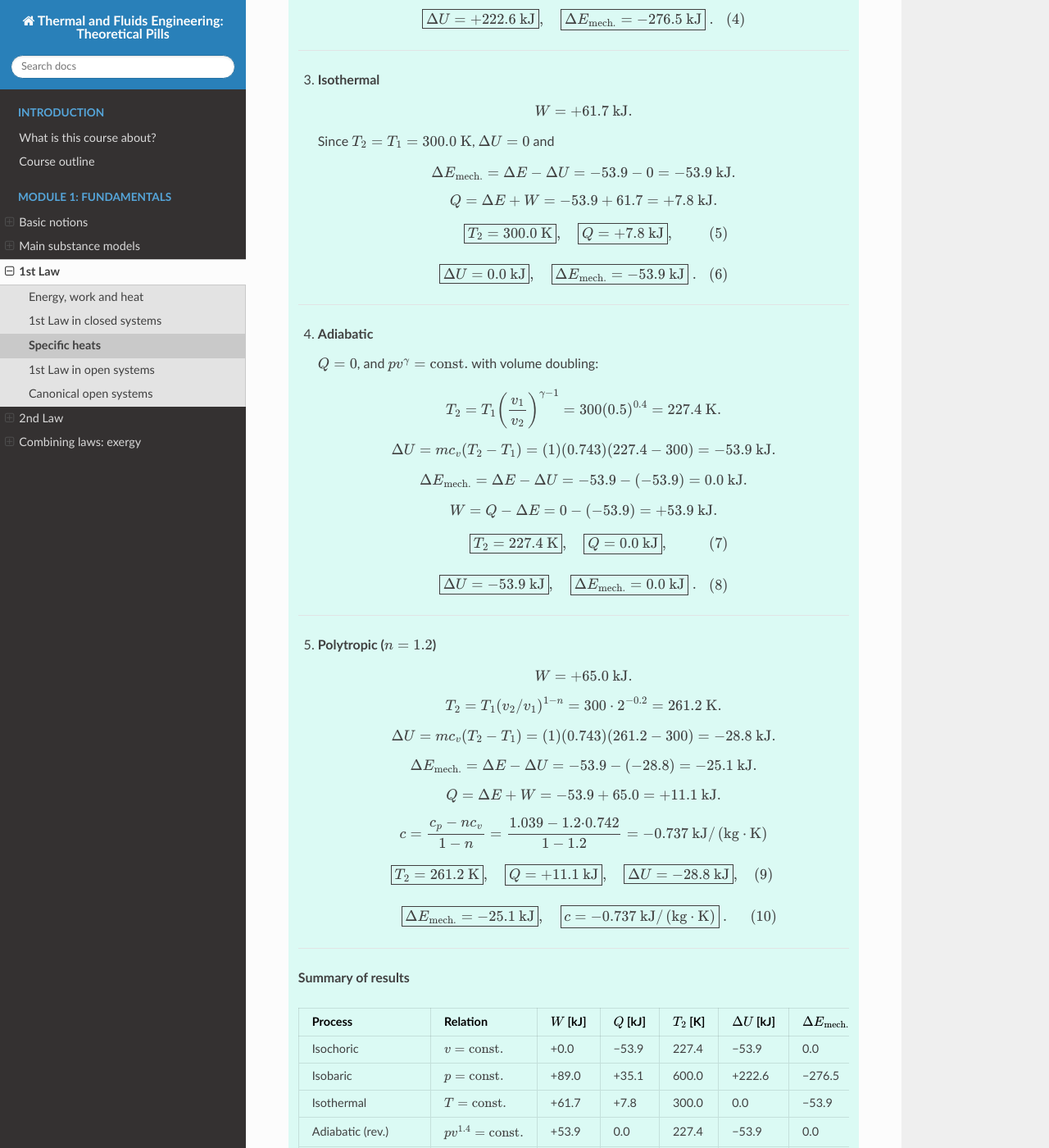
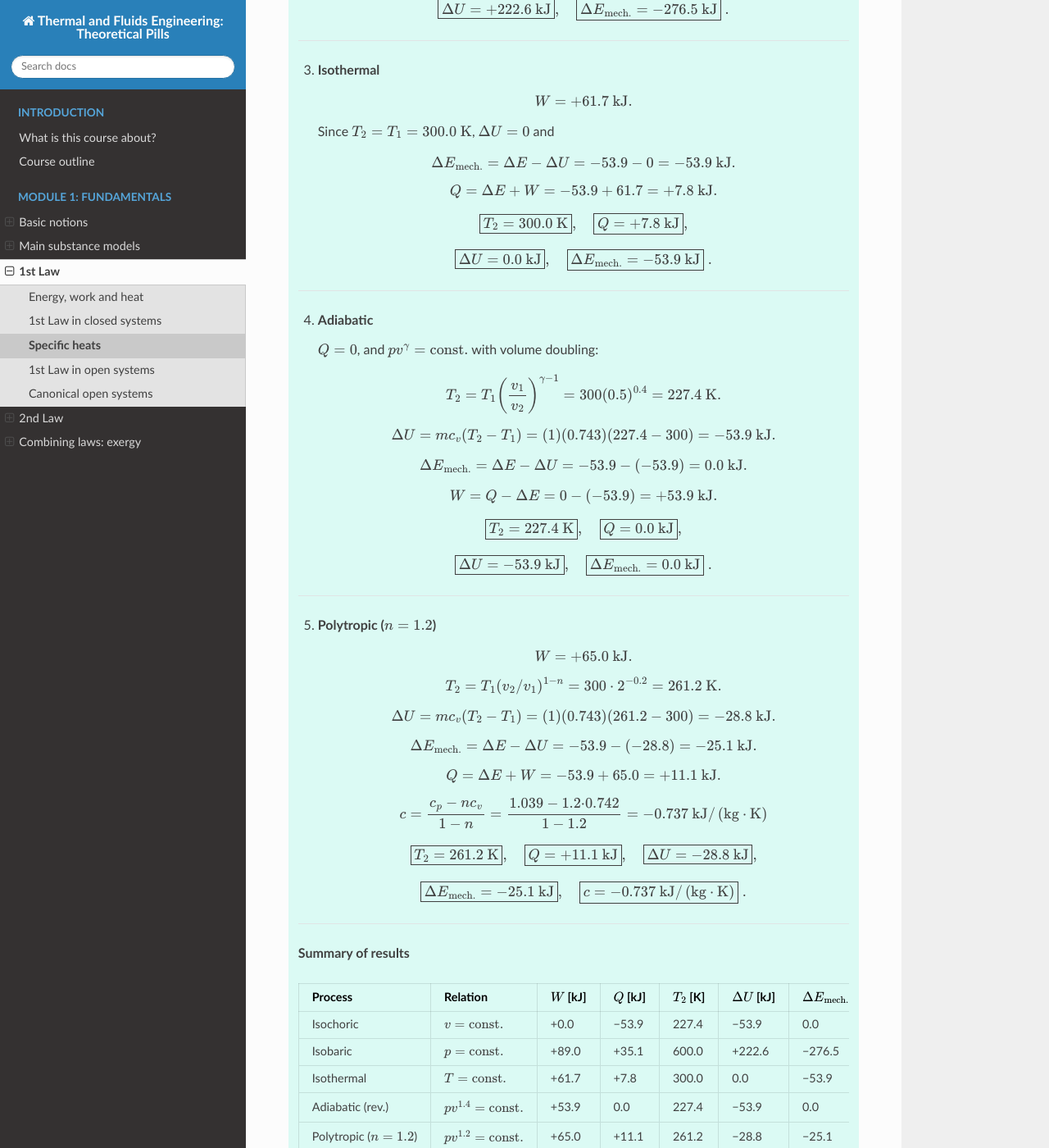
Before and after one commit to azarketa/Thermodynamics-theoretical-pills, a Sphinx documentation site: the page built from source/11_Specific_heats.md, in a window 1280 px wide and 1400 px high, scrolled down 12452 px. Shown: the whole window at 82% size. Built offline with Sphinx 7.4.7 and the Read the Docs theme 3.1.0, drawn with Linux system fonts in a browser that asks for light colours; cross-references to code outside the pages are shown as plain code; some of the changed text lies outside the part shown.

Commit message:
Files updated

```diff
--- a/source/11_Specific_heats.md
+++ b/source/11_Specific_heats.md
@@ -508,12 +508,15 @@ Path relations used to obtain $T_2$:
    $$
 
    $$
-   \begin{gather}
+   \begin{equation*}
    \boxed{T_2 = 227.4~\mathrm{K}}, \quad
-   \boxed{Q = -53.9~\mathrm{kJ}}, \\[10pt]
+   \boxed{Q = -53.9~\mathrm{kJ}},
+   \end{equation*}
+   $$
+
+   $$
    \boxed{\Delta U = -53.9~\mathrm{kJ}}, \quad
    \boxed{\Delta E_{\mathrm{mech.}} = 0.0~\mathrm{kJ}} \ .
-   \end{gather}
    $$
 
 ---
@@ -573,12 +576,15 @@ Path relations used to obtain $T_2$:
    $$
 
    $$
-   \begin{gather}
+   \begin{equation*}
    \boxed{T_2 = 600.0~\mathrm{K}}, \quad
-   \boxed{Q = +35.1~\mathrm{kJ}}, \\[10pt]
+   \boxed{Q = +35.1~\mathrm{kJ}},
+   \end{equation*}
+   $$
+
+   $$
    \boxed{\Delta U = +222.6~\mathrm{kJ}}, \quad
    \boxed{\Delta E_{\mathrm{mech.}} = -276.5~\mathrm{kJ}} \ .
-   \end{gather}
    $$
 
 ---
@@ -605,12 +611,15 @@ Path relations used to obtain $T_2$:
    $$
 
    $$
-   \begin{gather}
+   \begin{equation*}
    \boxed{T_2 = 300.0~\mathrm{K}}, \quad
-   \boxed{Q = +7.8~\mathrm{kJ}}, \\[10pt]
+   \boxed{Q = +7.8~\mathrm{kJ}},
+   \end{equation*}
+   $$
+
+   $$
    \boxed{\Delta U = 0.0~\mathrm{kJ}}, \quad
    \boxed{\Delta E_{\mathrm{mech.}} = -53.9~\mathrm{kJ}} \ .
-   \end{gather}
    $$
 
 ---
@@ -642,12 +651,15 @@ Path relations used to obtain $T_2$:
    $$
 
    $$
-   \begin{gather}
+   \begin{equation*}
    \boxed{T_2 = 227.4~\mathrm{K}}, \quad
-   \boxed{Q = 0.0~\mathrm{kJ}}, \\[10pt]
+   \boxed{Q = 0.0~\mathrm{kJ}},
+   \end{equation*}
+   $$
+
+   $$
    \boxed{\Delta U = -53.9~\mathrm{kJ}}, \quad
    \boxed{\Delta E_{\mathrm{mech.}} = 0.0~\mathrm{kJ}} \ .
-   \end{gather}
    $$
 
 ---
@@ -687,13 +699,16 @@ Path relations used to obtain $T_2$:
    $$
 
    $$
-   \begin{gather}
+   \begin{equation*}
    \boxed{T_2 = 261.2~\mathrm{K}}, \quad
    \boxed{Q = +11.1~\mathrm{kJ}}, \quad
-   \boxed{\Delta U = -28.8~\mathrm{kJ}}, \\[10pt]
+   \boxed{\Delta U = -28.8~\mathrm{kJ}},
+   \end{equation*}
+   $$
+
+   $$
    \boxed{\Delta E_{\mathrm{mech.}} = -25.1~\mathrm{kJ}}, \quad
    \boxed{c = -0.737 \ \text{kJ}/\left(\text{kg}\cdot\text{K}\right)} \ .
-   \end{gather}
    $$
 
 ---
```
Also changed, not shown: source/08_Humid_air.md (+27 -15 lines), source/12_1st_law_in_open_systems.md (+6 -3 lines), source/23_Useful_work_reversibility_2nd_law_efficiency.md (+12 -6 lines).
